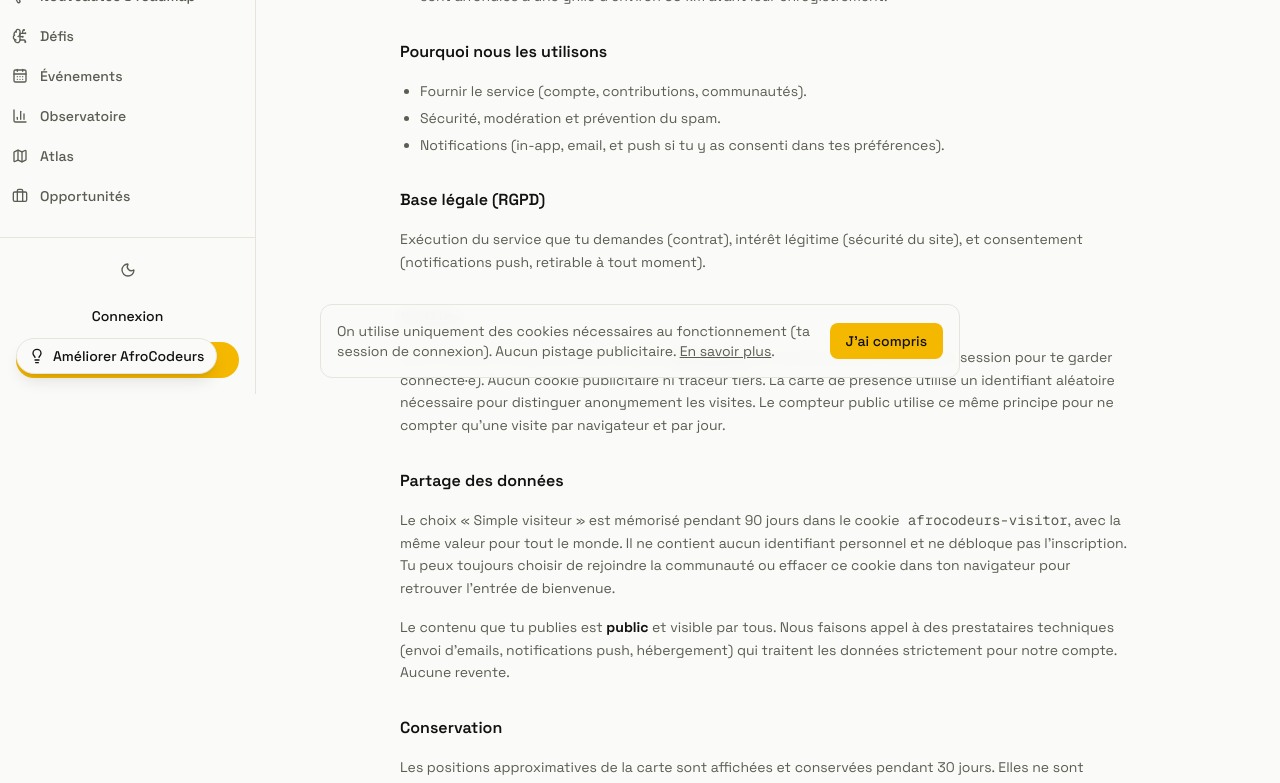
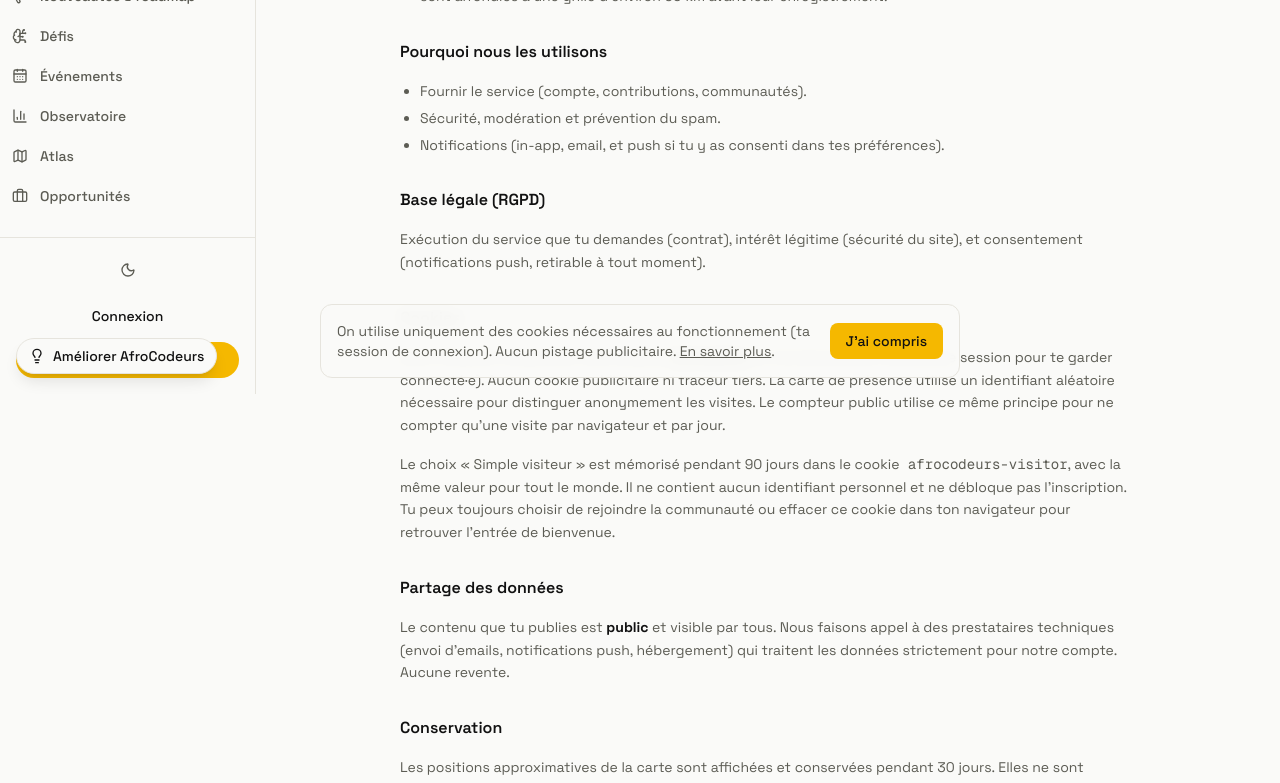
Before and after one commit to codescooper/afrocodeurs, a Next.js app: page /confidentialite in a window 1280 px wide. Shown: the part 406-1189 px from the top of the page. Built offline with nearby package versions, Linux system fonts and the light colour scheme; no server answers.

Commit message:
docs(privacy): keep visitor preference details in the cookies section

```diff
--- a/app/(public)/confidentialite/page.tsx
+++ b/app/(public)/confidentialite/page.tsx
@@ -63,7 +63,6 @@ export default function ConfidentialitePage() {
         visite par navigateur et par jour.
       </p>
 
-      <h2>Partage des données</h2>
       <p>
         Le choix « Simple visiteur » est mémorisé pendant 90 jours dans le cookie
         <code> afrocodeurs-visitor</code>, avec la même valeur pour tout le monde.
@@ -72,6 +71,7 @@ export default function ConfidentialitePage() {
         dans ton navigateur pour retrouver l’entrée de bienvenue.
       </p>
 
+      <h2>Partage des données</h2>
       <p>
         Le contenu que tu publies est <strong>public</strong> et visible par
         tous. Nous faisons appel à des prestataires techniques (envoi
```
